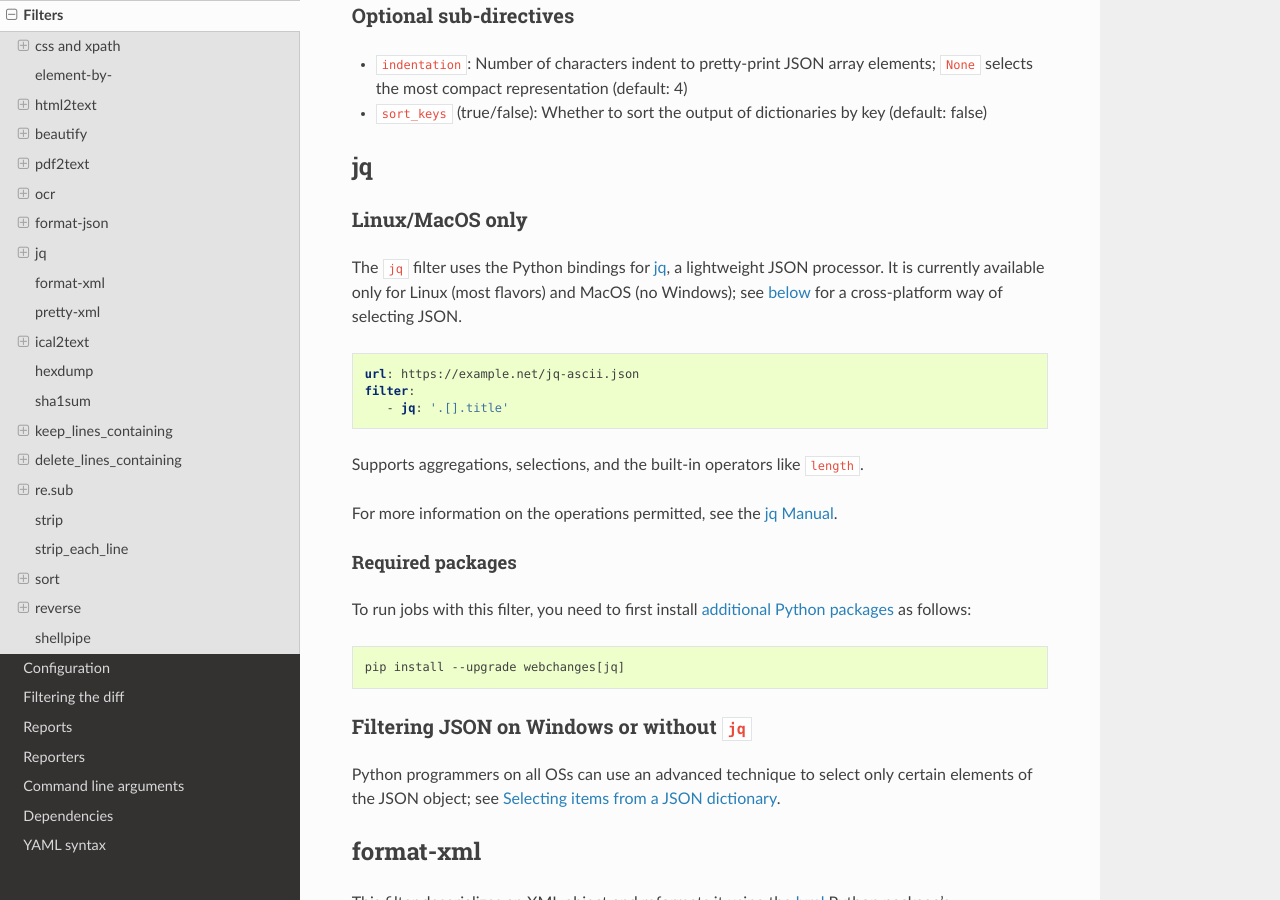
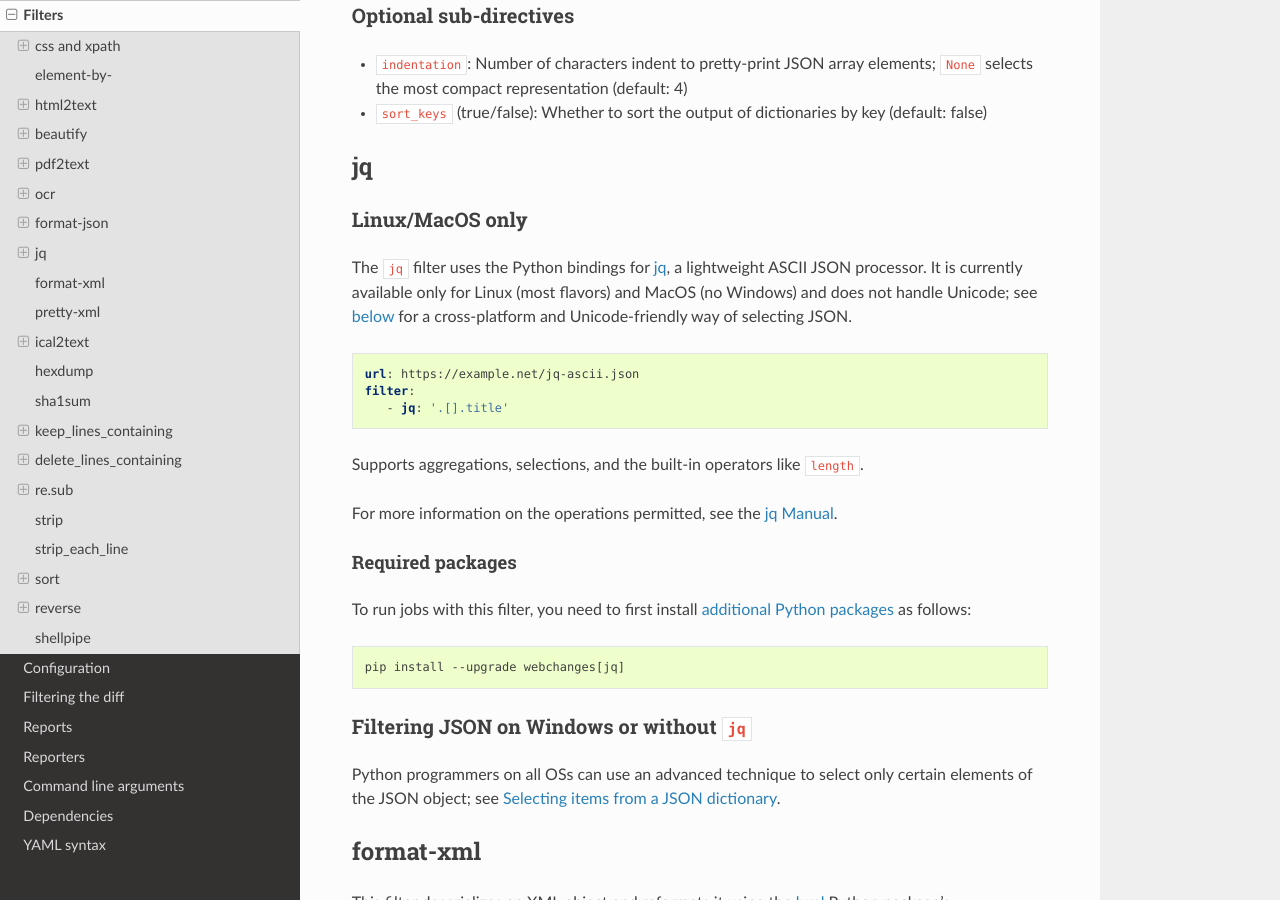
Before and after one commit to mborsetti/webchanges, a Sphinx documentation site: the page built from docs/filters.rst, in a window 1280 px wide and 900 px high, scrolled down 8706 px. Built offline with Sphinx 7.4.7 and the Read the Docs theme 2.0.0, drawn with Linux system fonts in a browser that asks for light colours; some of the changed text lies outside the part shown.

Commit message:
Rollback jq Unicode patch due to code aborting

```diff
--- a/CHANGELOG.rst
+++ b/CHANGELOG.rst
@@ -52,7 +52,7 @@ Added
   <https://github.com/thp/urlwatch/issues/635>`__.
 * Reporter ``prowl`` for the `Prowl <https://prowlapp.com>`__ push notification client for iOS (only). Contributed
   by `nitz <https://github.com/nitz>`__ upstream in PR `633 <https://github.com/thp/urlwatch/pull/633>`__.
-* Filter ``jq`` to parse, transform, and extract JSON data. Contributed by `robgmills
+* Filter ``jq`` to parse, transform, and extract ASCII JSON data. Contributed by `robgmills
   <https://github.com/robgmills>`__ upstream in PR `626 <https://github.com/thp/urlwatch/pull/626>`__.
 * Filter ``pretty-xml`` as an alternative to ``format-xml`` (backwards-compatible with `urlwatch` 2.23)
 * Alert user when the jobs file contains unrecognized directives (e.g. typo)
--- a/docs/advanced.rst
+++ b/docs/advanced.rst
@@ -147,8 +147,8 @@ Since the output of ``date`` changes every second, this job should produce a rep
 Selecting items from a JSON dictionary
 --------------------------------------
 If you are watching JSON-encoded dictionary data but are only interested in the data contained in (a) certain key(s),
-you can use the :ref:`jq` filter (Linux/MacOS only) to extract it, or write a cross-platform Python command like the one
-below:
+you can use the :ref:`jq` filter (Linux/MacOS only, ASCII only) to extract it, or write a cross-platform Python command
+like the one below:
 
 
 .. code-block:: yaml
--- a/docs/filters.rst
+++ b/docs/filters.rst
@@ -59,7 +59,7 @@ At the moment, the following filters are available:
 
 * To filter and/or make JSON more readable:
 
-  - :ref:`jq`: Filter JSON
+  - :ref:`jq`: Filter ASCII JSON
   - :ref:`format-json`: Reformat (pretty-print) JSON
 
 * To make XML more readable:
@@ -485,9 +485,9 @@ jq
 Linux/MacOS only
 """"""""""""""""
 
-The ``jq`` filter uses the Python bindings for `jq <https://stedolan.github.io/jq/>`__, a lightweight JSON processor.
-It is currently available only for Linux (most flavors) and MacOS (no Windows); see :ref:`below <filtering_json>` for a
-cross-platform way of selecting JSON.
+The ``jq`` filter uses the Python bindings for `jq <https://stedolan.github.io/jq/>`__, a lightweight ASCII JSON
+processor. It is currently available only for Linux (most flavors) and MacOS (no Windows) and does not handle Unicode;
+see :ref:`below <filtering_json>` for a cross-platform and Unicode-friendly way of selecting JSON.
 
 .. code-block:: yaml
 
```
Also changed, not shown: 2 other files.
